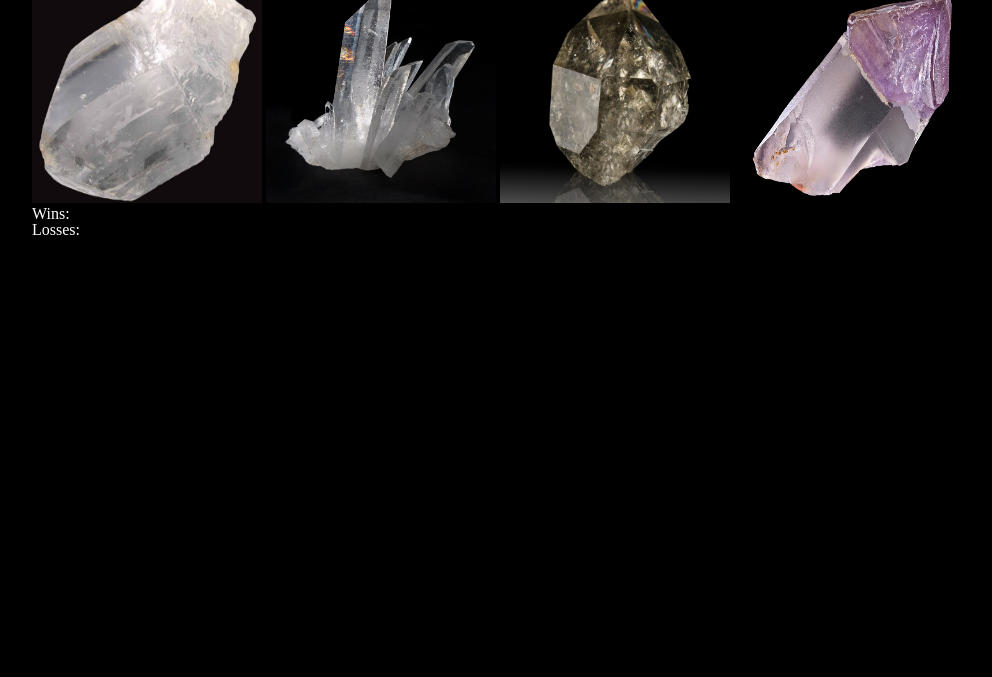
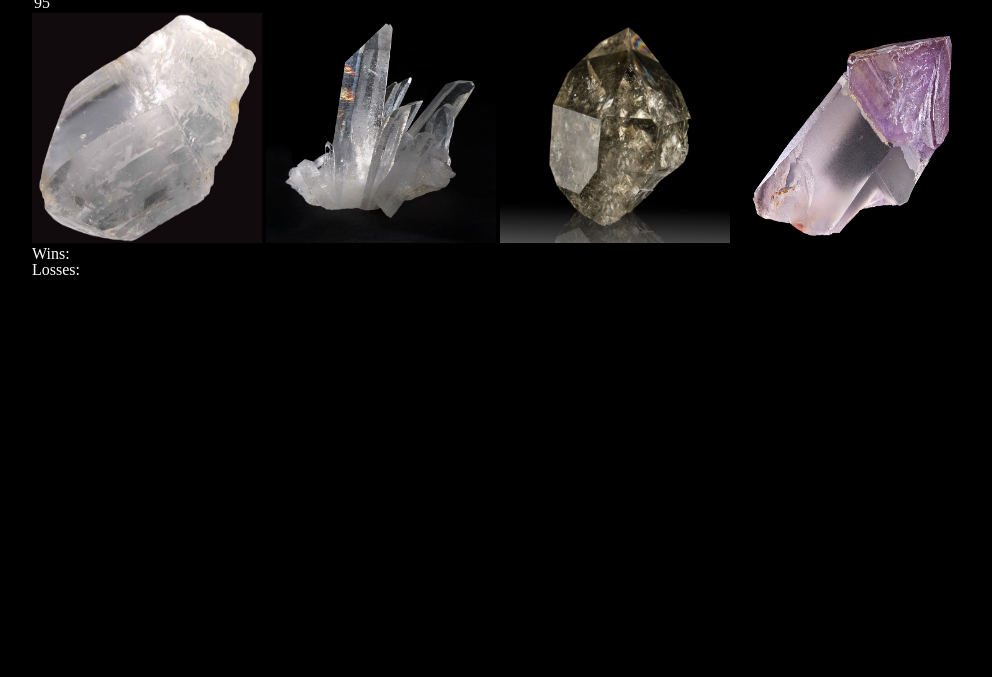
Before and after one commit to Richt2566/week-4-game, a plain HTML site: page index.html in a window 1280 px wide. Shown: the part 123-800 px from the top of the page, without its empty margins (128-1120 px from the left). Drawn offline with nearby package versions, Linux system fonts and the light colour scheme.

Commit message:
project should be done

```diff
--- a/assets/css/style.css
+++ b/assets/css/style.css
@@ -8,6 +8,7 @@ h1 {
 }
 
 .container {
+	padding-top: 40px;
 	width: 960px;
 	height: auto;
 	margin: 0 auto;
```
Also changed, not shown: assets/javascript/game.js (+0 -35 lines).
